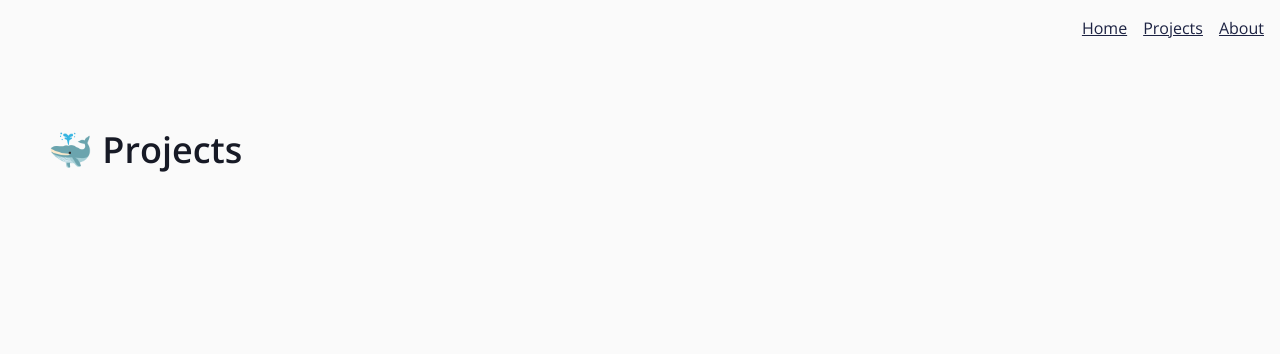
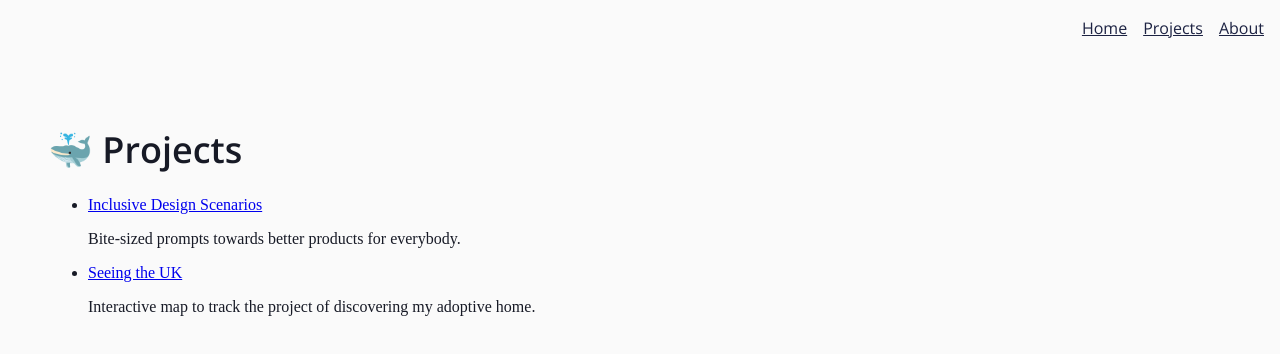
Before and after one commit to jackbush/jackbush.github.io, a Gatsby site: page /projects in a window 1280 px wide. Built offline with nearby package versions, Linux system fonts and the light colour scheme; Gatsby itself is replaced by a stand-in of ours.

Commit message:
added projects list (#9)

```diff
--- /dev/null
+++ b/src/content/projects.js
@@ -0,0 +1,11 @@
+export const projects = [
+	{
+		name: 'Inclusive Design Scenarios',
+		description: 'Bite-sized prompts towards better products for everybody.',
+		url_live: 'https://jackbush.github.io/uk-visited-counties/',
+	}, {
+		name: 'Seeing the UK',
+		description: 'Interactive map to track the project of discovering my adoptive home.',
+		url_live: 'https://jackbush.github.io/uk-visited-counties/',
+	}
+]
--- a/src/pages/projects.js
+++ b/src/pages/projects.js
@@ -1,12 +1,24 @@
 import * as React from "react";
+import { Link } from "gatsby";
 import Layout from "../components/layout";
 import { typography } from "../tokens";
+import { projects } from "../content/projects";
 
 export default function Component() {
   return (
     <Layout>
       <main>
         <h1 style={typography.title}>🐳 Projects</h1>
+          <ul>
+            {projects.map((project) => (
+              <li key={ project.name }>
+                <Link to={ project.url_live }>
+                  { project.name }
+                </Link>
+                <p>{ project.description }</p>
+              </li>
+            ))}
+          </ul>
       </main>
     </Layout>
   );
```
Also changed, not shown: 1 other file.
